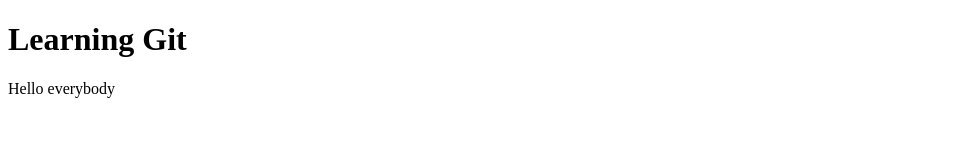
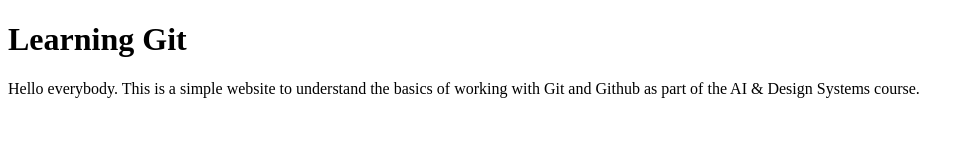
Before and after one commit to leedelgado/learning-git, a plain HTML site: page index.html in a window 1280 px wide. Shown: the whole page, without its empty margins (0-974 px from the left). Drawn offline with Linux system fonts and the light colour scheme.

Commit message:
Add simple website description.

```diff
--- a/index.html
+++ b/index.html
@@ -7,6 +7,6 @@
 </head>
 <body>
     <h1>Learning Git</h1>
-    <p>Hello everybody</p>
+    <p>Hello everybody. This is a simple website to understand the basics of working with Git and Github as part of the AI & Design Systems course.</p>
 </body>
 </html>
```
